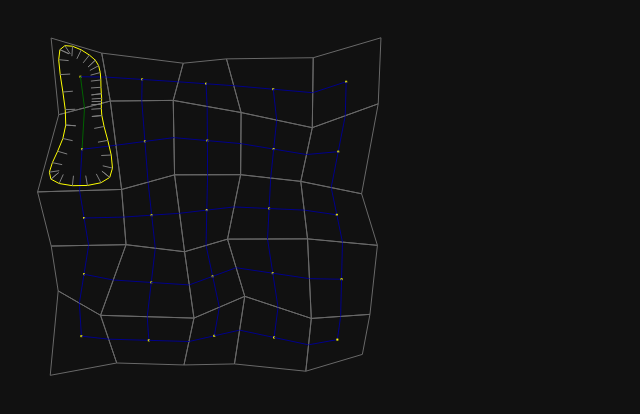
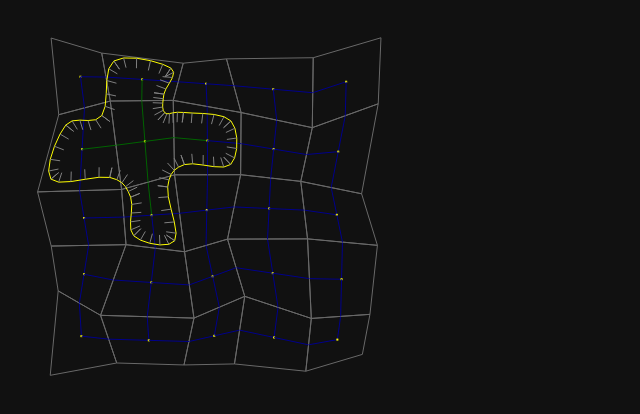
Before and after one commit to JeremyLeland/demos, a plain HTML site: page maze/edges.html in a window 1280 px wide. Shown: the whole page, without its empty margins (0-640 px from the left). Drawn offline with Linux system fonts and the light colour scheme.

Commit message:
Detect which edge we came in on

```diff
--- a/maze/edges.html
+++ b/maze/edges.html
@@ -113,7 +113,10 @@
 
   const cellGrid = getCellGrid( 5, 5 );
 
-  Cell.linkCells( cellGrid[ 0 ][ 0 ], cellGrid[ 0 ][ 1 ] );
+  Cell.linkCells( cellGrid[ 1 ][ 1 ], cellGrid[ 1 ][ 0 ] );
+  Cell.linkCells( cellGrid[ 1 ][ 1 ], cellGrid[ 0 ][ 1 ] );
+  Cell.linkCells( cellGrid[ 1 ][ 1 ], cellGrid[ 2 ][ 1 ] );
+  Cell.linkCells( cellGrid[ 1 ][ 1 ], cellGrid[ 1 ][ 2 ] );
 
 
   const ctx = document.getElementById( 'canvas' ).getContext( '2d' );
@@ -129,12 +132,16 @@
 
   const points = [];
 
-  let cell = cellGrid[ 0 ][ 0 ];
+  let cell = cellGrid[ 1 ][ 0 ];
 
   drawCell( cell );
 
   function drawCell( current, prev ) {
-    current.edges.forEach( edge => {
+
+    let index = prev ? current.edges.findIndex( e => e.neighbor == prev ) : -1;
+    for ( let i = 0; i < current.edges.length; i ++ ) {
+      const edge = current.edges[ ++index % current.edges.length ];
+
       if ( edge.linked && edge.neighbor != prev ) {
         drawCell( edge.neighbor, current );
       }
@@ -144,7 +151,7 @@
           y: ( 1 - PADDING ) * edge.start.y + PADDING * current.center.y,
         } );
       }
-    } );
+    }
   }
 
   const curves = Curve.getLoopThroughPoints( points );
```
